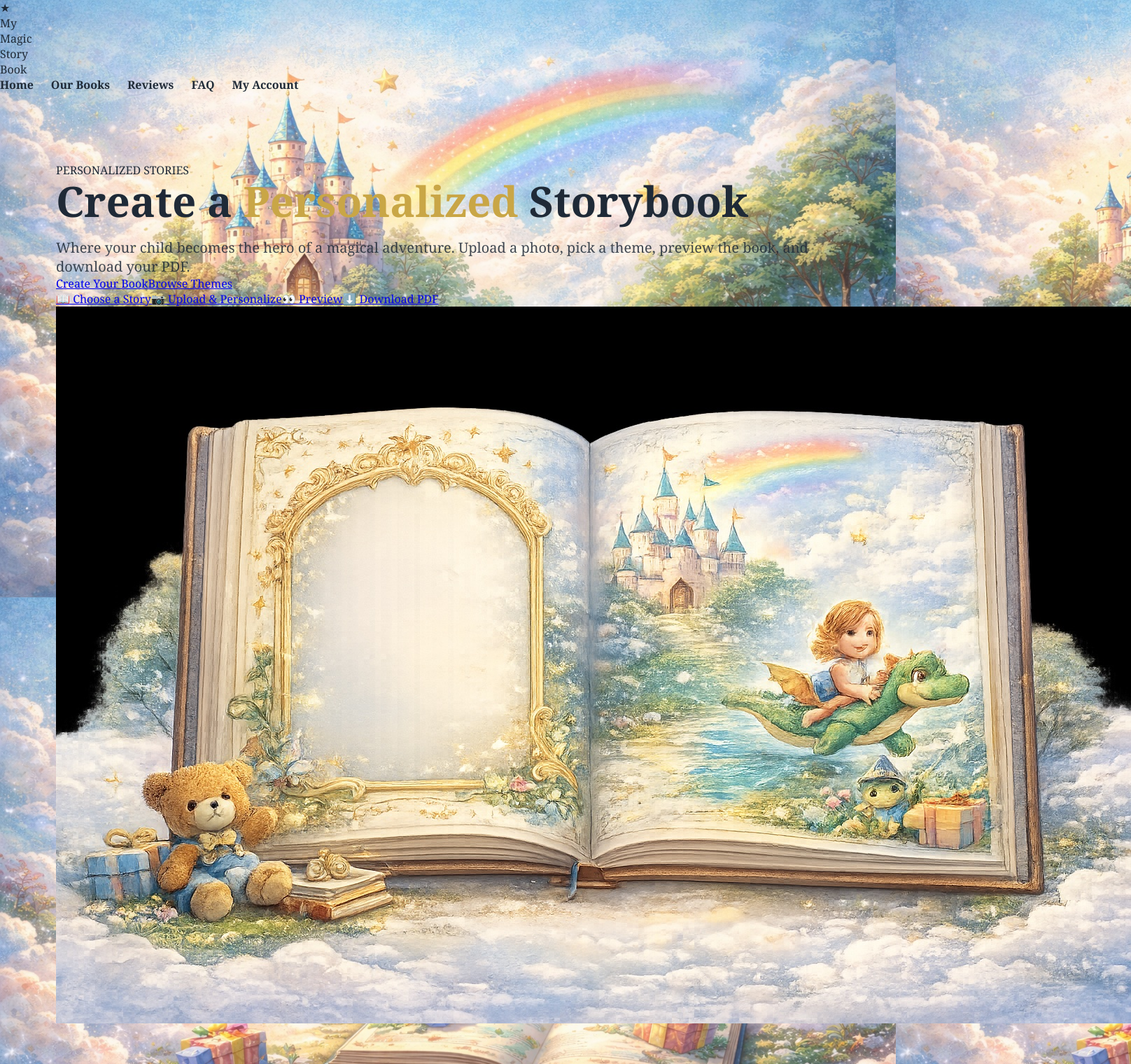
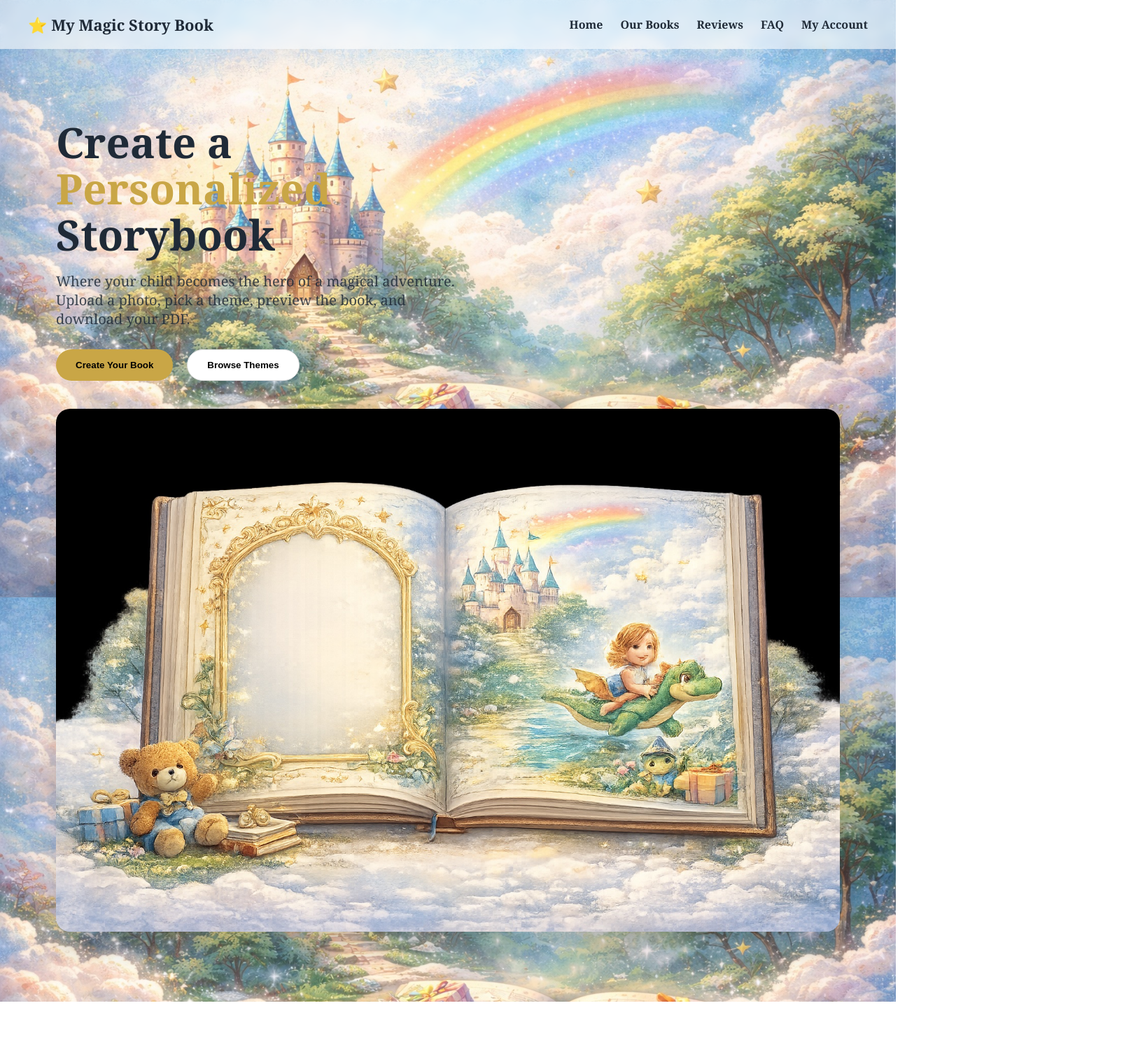
Before and after one commit to primecleaningtexas/My-magic-story-books, a Next.js app: page / in a window 1280 px wide. Shown: the top 1520 px of the page at 70% size, 1616 px wide, since content can reach past the window. After the commit the page ends 1431 px from the top, so only its background shows below. Built offline with nearby package versions, Linux system fonts and the light colour scheme.

Commit message:
Update index.js

```diff
--- a/pages/index.js
+++ b/pages/index.js
@@ -1,147 +1,38 @@
 export default function Home() {
-  const themes = [
-    { slug: "magical-adventure", title: "Magical Adventure" },
-    { slug: "dreamland-journey", title: "Dreamland Journey" },
-    { slug: "under-the-sea", title: "Under the Sea" },
-    { slug: "space-explorer", title: "Space Explorer" },
-    { slug: "kingdom-of-animals", title: "Kingdom of Animals" },
-    { slug: "numbers-quest", title: "Numbers Quest" },
-    { slug: "bedtime-adventure", title: "Bedtime Adventure" },
-    { slug: "amazing-safari", title: "Amazing Safari" },
-  ];
+  return (
+    <>
+      <header className="header">
+        <div className="logo">⭐ My Magic Story Book</div>
+        <nav className="nav">
+          <a href="#">Home</a>
+          <a href="#">Our Books</a>
+          <a href="#">Reviews</a>
+          <a href="#">FAQ</a>
+          <a href="#">My Account</a>
+        </nav>
+      </header>
 
-  return (
-    <div className="page">
-      {/* NAV */}
-      <header className="topbar">
-        <div className="brand">
-          <span className="brandStar">★</span>
-          <div className="brandText">
-            <div className="brandName">My</div>
-            <div className="brandName">Magic</div>
-            <div className="brandName">Story</div>
-            <div className="brandName">Book</div>
+      <section className="hero">
+        <div className="heroContent">
+          <h1>
+            Create a <span>Personalized</span> Storybook
+          </h1>
+
+          <p>
+            Where your child becomes the hero of a magical adventure.
+            Upload a photo, pick a theme, preview the book, and download your PDF.
+          </p>
+
+          <div className="buttons">
+            <button className="btnPrimary">Create Your Book</button>
+            <button className="btnSecondary">Browse Themes</button>
           </div>
         </div>
 
-        <nav className="nav">
-          <a className="navLink active" href="#home">
-            Home
-          </a>
-          <a className="navLink" href="#books">
-            Our Books
-          </a>
-          <a className="navLink" href="#reviews">
-            Reviews
-          </a>
-          <a className="navLink" href="#faq">
-            FAQ
-          </a>
-          <a className="navLink" href="#account">
-            My Account
-          </a>
-        </nav>
-      </header>
-
-      {/* HERO */}
-      <section id="home" className="hero">
-        <div className="heroCard">
-          <div className="heroGrid">
-            <div className="heroLeft">
-              <div className="kicker">PERSONALIZED STORIES</div>
-
-              <h1 className="heroTitle">
-                Create a <span className="gold">Personalized</span> Storybook
-              </h1>
-
-              <p className="heroSubtitle">
-                Where your child becomes the hero of a magical adventure. Upload a photo,
-                pick a theme, preview the book, and download your PDF.
-              </p>
-
-              <div className="heroCtas">
-                <a className="btn primary" href="#create">
-                  Create Your Book
-                </a>
-                <a className="btn" href="#books">
-                  Browse Themes
-                </a>
-              </div>
-
-              <div className="heroQuick">
-                <a className="quick" href="#books">
-                  <span className="ico">📖</span> Choose a Story
-                </a>
-                <a className="quick" href="#create">
-                  <span className="ico">📷</span> Upload &amp; Personalize
-                </a>
-                <a className="quick" href="#preview">
-                  <span className="ico">👀</span> Preview
-                </a>
-                <a className="quick" href="#download">
-                  <span className="ico">⬇️</span> Download PDF
-                </a>
-              </div>
-            </div>
-
-            <div className="heroRight">
-              <img className="heroImg" src="/hero.jpg" alt="Hero" />
-            </div>
-          </div>
+        <div className="heroImage">
+          <img src="/hero.jpg" alt="storybook preview" />
         </div>
       </section>
-
-      {/* THEMES */}
-      <section id="books" className="section">
-        <h2 className="sectionTitle">Enchanting Stories For Every Child</h2>
-        <p className="sectionSub">
-          Select the perfect story theme and make your child the hero!
-        </p>
-
-        <div className="grid">
-          {themes.map((t) => (
-            <a key={t.slug} className="card" href="#create" aria-label={t.title}>
-              <div className="thumb">
-                <img src={`/themes/${t.slug}.jpg`} alt={t.title} />
-              </div>
-              <div className="cardTitle">{t.title}</div>
-            </a>
-          ))}
-        </div>
-
-        <div className="center">
-          <a className="btn primary big" href="#create">
-            Create Yours Now →
-          </a>
-        </div>
-      </section>
-
-      {/* PLACEHOLDERS */}
-      <section id="create" className="section small">
-        <h3 className="miniTitle">Create Your Book</h3>
-        <p className="miniText">
-          (Aqui você conecta seu fluxo de upload / gerar book / preview.)
-        </p>
-      </section>
-
-      <section id="reviews" className="section small">
-        <h3 className="miniTitle">Reviews</h3>
-        <p className="miniText">(Seção de reviews)</p>
-      </section>
-
-      <section id="faq" className="section small">
-        <h3 className="miniTitle">FAQ</h3>
-        <p className="miniText">(Seção FAQ)</p>
-      </section>
-
-      <section id="account" className="section small">
-        <h3 className="miniTitle">My Account</h3>
-        <p className="miniText">(Seção conta/login)</p>
-      </section>
-
-      <footer className="footer">
-        © {new Date().getFullYear()} My Magic Story Book
-      </footer>
-    </div>
-  );
+    </>
+  )
 }
```
